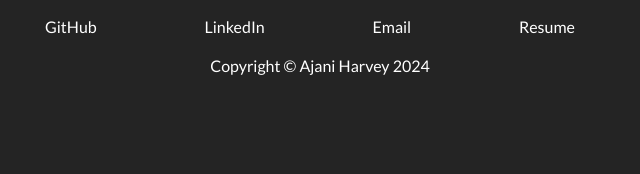
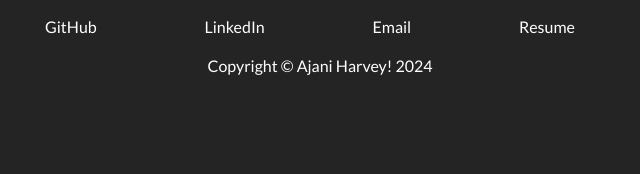
Before and after one commit to GalaxyAster/1220-website, a plain HTML site: page index.html in a window 1280 px wide. Shown: the part 2366-2540 px from the top of the page, 320-960 px from the left. Drawn offline with Linux system fonts and the light colour scheme.

Commit message:
exclamation

```diff
--- a/index.html
+++ b/index.html
@@ -245,7 +245,7 @@
             link__hover-effect--white
             " target="_blank">Resume</a>
         </div>
-        <div class="footer__copyright">Copyright © Ajani Harvey 2024</div>
+        <div class="footer__copyright">Copyright © Ajani Harvey! 2024</div>
         </div>
     </footer>
 </body>
```
